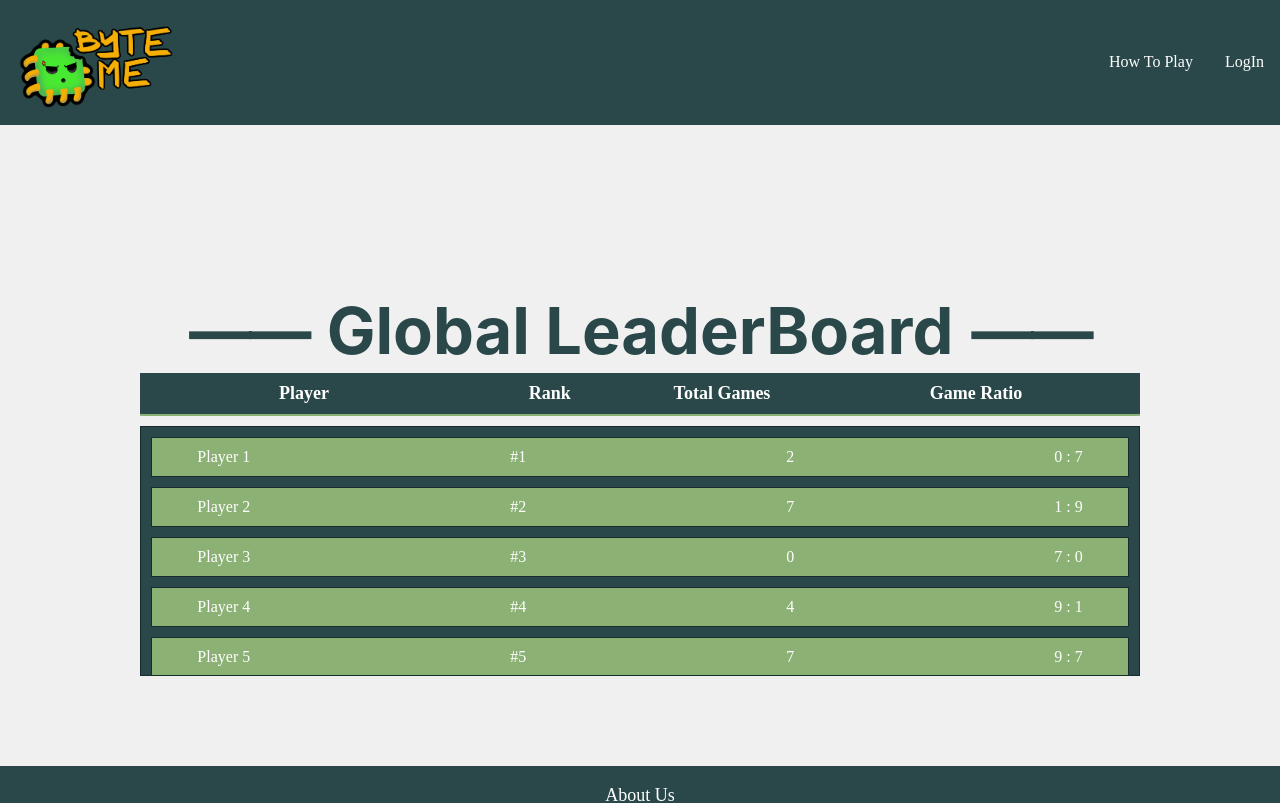
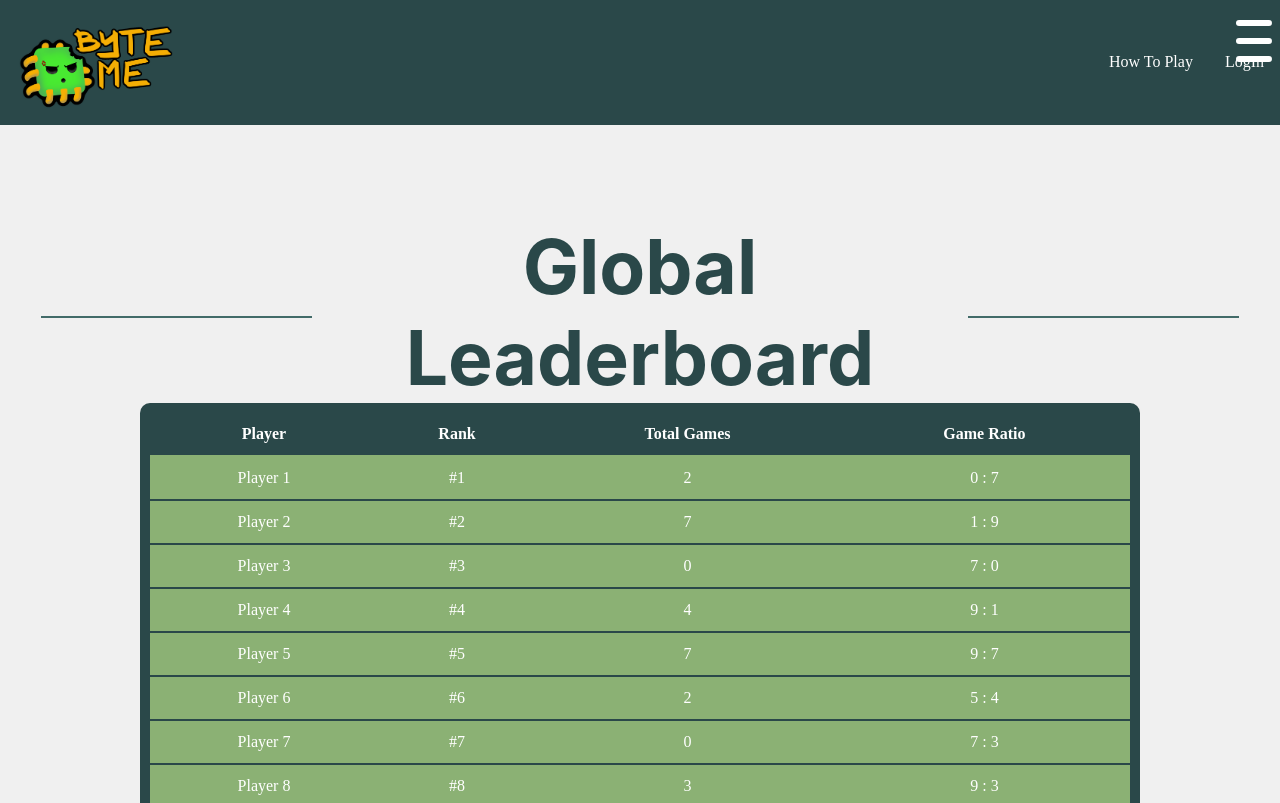
Before and after one commit to KendrickNguyen76/inf124-project, a React (Vite) app in the folder react_frontend/: page /leaderboard in a window 1280 px wide. Shown: the top 803 px of the page. Built offline with nearby package versions, Linux system fonts and the light colour scheme; no server answers.

Commit message:
modified leaderboard page

```diff
--- a/react_frontend/src/App.css
+++ b/react_frontend/src/App.css
@@ -1,4 +1,4 @@
-html, #root, .App {
+html{
   height: 100%;
   margin: 0;
   padding: 0;
@@ -15,7 +15,6 @@ html, #root, .App {
 /* create a box for the content to keep it responsive */
 .main-content {
   flex-grow: 1;
-  padding-top: 80px; /* same as navbar height */
   padding-left: 20px;
   padding-right: 20px;
 }
--- a/react_frontend/src/Components/Pages/HowToPlay.css
+++ b/react_frontend/src/Components/Pages/HowToPlay.css
@@ -13,7 +13,6 @@
     display: flex;
     justify-content: center;
     align-items: center;
-    font-size: 28px;
 }
 
 .name_line {
--- a/react_frontend/src/Components/Pages/LeaderBoard.css
+++ b/react_frontend/src/Components/Pages/LeaderBoard.css
@@ -1,60 +1,114 @@
+/* Container */
 .LeaderContainer {
   display: flex;
   flex-direction: column;
-    justify-content: center;
+  align-items: center;
+  padding: 1rem;
   margin-bottom: 40px;
-    padding-bottom: 40px;
 }
 
-.leader_global_title{
+/* Title */
+.leader_global_title {
   display: flex;
   justify-content: center;
   align-items: center;
-}
-.leader_global_title h1{
-  font-size: 65px;
-}
-.label_row,
-.data_row {
-  display: grid;
-  grid-template-columns: 2fr 1fr 1.1fr 2fr; /* use consistent ratios */
-  width: 100%;
-  max-width: 1000px;
-  margin: 0 auto;
-  padding: 10px 0;
-  box-sizing: border-box;
+  flex-wrap: wrap;
+  gap: 10px;
   text-align: center;
 }
 
-.label_row {
-  font-weight: bold;
-  font-size: 18px;
-  background-color: #2a4849;
-  color: white;
-  border-bottom: 2px solid #8BB174;
+.name_line {
+  width: 25%;
+  height: 2px;
+  margin: 10px 5px 0px 5px;
+  background-color: #426B69; /* Line color for header*/
 }
 
-.data_row {
-  font-size: 16px;
-  color: white;
-  border-bottom: 1px solid #ddd;
+.leader_global_title h1 {
+  font-size: 3rem;
+  margin: 0 10px;
+}
+.table_container {
+  width: 100%;
+  max-width: 1000px;
 }
 
-.label_row span,
-.data_row span {
-  padding: 0 5px;
-  margin: 0;
-  overflow-wrap: break-word;
+/* Scrollable Leaderboard */
+.leaderboard_global_scroll {
+  overflow-x: auto;
+  background-color: #2a4849; /* Background color */
+  border-radius: 10px;
+  padding: 10px;
+}
+
+/* Table Styling */
+table {
+  width: 100%;
+  border-collapse: collapse;
+  color: white; /* Text color  */
+  background-color: #8BB174;
+  text-align: center;
+  min-width: 600px;
+}
+
+thead {
+  background-color: #2a4849; /* Header background color */
+  border-bottom: 2px solid #8BB174; /* Header bottom border color */
+}
+
+th, td {
+  padding: 12px 8px;
+}
+
+tbody tr {
+  border-bottom: 2px solid #2a4849; /* the outline line color */
+}
+
+tbody tr:last-child {
+  border-bottom: none;
+}
+
+span {
+  display: inline-block;
+  width: 100%;
+  text-align: center;
+}
+
+/* Responsive Design */
+@media (max-width: 768px) {
+  .page-title h1 {
+    font-size: 2rem;
+  }
+
+  th, td {
+    padding: 10px 6px;
+    font-size: 0.9rem;
+  }
+
+  .name_line {
+    width: 15%;
+  }
+  table {
+    min-width: unset;
+    font-size: 0.85rem;
   }
 
   .leaderboard_global_scroll {
-    max-height: 250px;
-    overflow-y: auto;
-    width: 100%;
-    max-width: 1000px;
-    margin: 10px auto;
-    border: 1px solid #182c2d;
-    padding: 10px;
-    box-sizing: border-box;
-    background-color: #2a4849;
+    padding: 5px;
   }
+}
+
+@media (max-width: 480px) {
+  .page-title h1 {
+    font-size: 1.5rem;
+  }
+
+  th, td {
+    font-size: 0.8rem;
+    padding: 6px 3px;
+  }
+
+  .name_line {
+    width: 10%;
+  }
+}
--- a/react_frontend/src/Components/Pages/LeaderBoard.jsx
+++ b/react_frontend/src/Components/Pages/LeaderBoard.jsx
@@ -3,41 +3,56 @@ import "./LeaderBoard.css";
 
 {/*title of global leaderboard*/}
 const LeaderGlobalTitle = () => (
-  <div className="leader_global_title">
-      <h1>⸺ Global LeaderBoard ⸺</h1>
+  <div className="page-title">
+  <div className="name_line"></div>
+    <h1> Global Leaderboard</h1>
+  <div className="name_line"></div>
 </div>
 );
 
-{/*leaderboard rank, title, etc. labels*/}
-const LeaderGlobalLabels = () => (
-  <div className="label_row">
-  <span>Player</span>
-  <span>Rank</span>
-  <span>Total Games</span>
-  <span>Game Ratio</span>
-</div>
+// {/*leaderboard rank, title, etc. labels*/}
+// const LeaderGlobalLabels = () => (
+//   <div className="label_row">
+//     <span>Player</span>
+//     <span>Rank</span>
+//     <span>Total Games</span>
+//     <span>Game Ratio</span>
+// </div>
+// );
+
+const LeaderGlobalScrollable = () => (
+  <div className="table_container">
+    <div className="leaderboard_global_scroll">
+      <table>
+        <thead>
+          <tr>
+            <th>Player</th>
+            <th>Rank</th>
+            <th>Total Games</th>
+            <th>Game Ratio</th>
+          </tr>
+        </thead>
+        <tbody>
+          {[...Array(10)].map((_, i) => (
+            <tr key={i}>
+              <td><span>Player {i + 1}</span></td>
+              <td><span>#{i + 1}</span></td>
+              <td><span>{Math.floor(Math.random() * 10)}</span></td>
+              <td><span>{Math.floor(Math.random() * 10)} : {Math.floor(Math.random() * 10)}</span></td>
+            </tr>
+          ))}
+        </tbody>
+      </table>
+    </div>
+  </div>
 );
 
-
-{/*container for top 10 global leaderboard stats*/}
-const LeaderGlobalScrollable = () => (
-<div className="leaderboard_global_scroll">
-  {[...Array(10)].map((_, i) => (
-    <div key={i} className="data_row">
-      <span>Player {i + 1}</span>
-      <span>#{i + 1}</span>
-      <span>{Math.floor(Math.random() * 10)}</span>
-      <span>{Math.floor(Math.random() * 10)} : {Math.floor(Math.random() * 10)}</span>
-    </div>
-  ))}
-</div>
-);
 const Leaderboard = () => {
   return (
     <div className = "LeaderContainer">
       <LeaderGlobalTitle/>
-      <LeaderGlobalLabels/>
       <LeaderGlobalScrollable/>
+
     </div>
   )
 };
```
Lines whose indentation alone changed are shown as unchanged.
